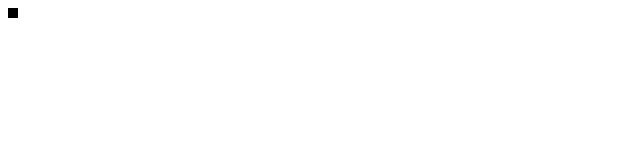
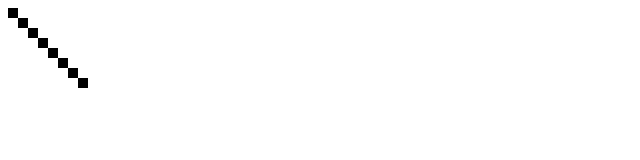
Before and after one commit to ottolol/javaScript-forKids, a plain HTML site: page task-18/index1.html in a window 1280 px wide. Shown: the full height of the page, 0-640 px from the left. Drawn offline with nearby package versions, Linux system fonts and the light colour scheme.

Commit message:
рисуем несколько квардатов

```diff
--- a/task-18/index1.html
+++ b/task-18/index1.html
@@ -15,7 +15,9 @@
     <script>
         var canvas = document.getElementById("canvas");
         var ctx = canvas.getContext("2d");
-        ctx.fillRect(0, 0, 10, 10);
+        for (var i = 0; i < 8; i++) {
+            ctx.fillRect(i * 10, i * 10, 10, 10);
+        }
     </script>
 </body>
 
```
